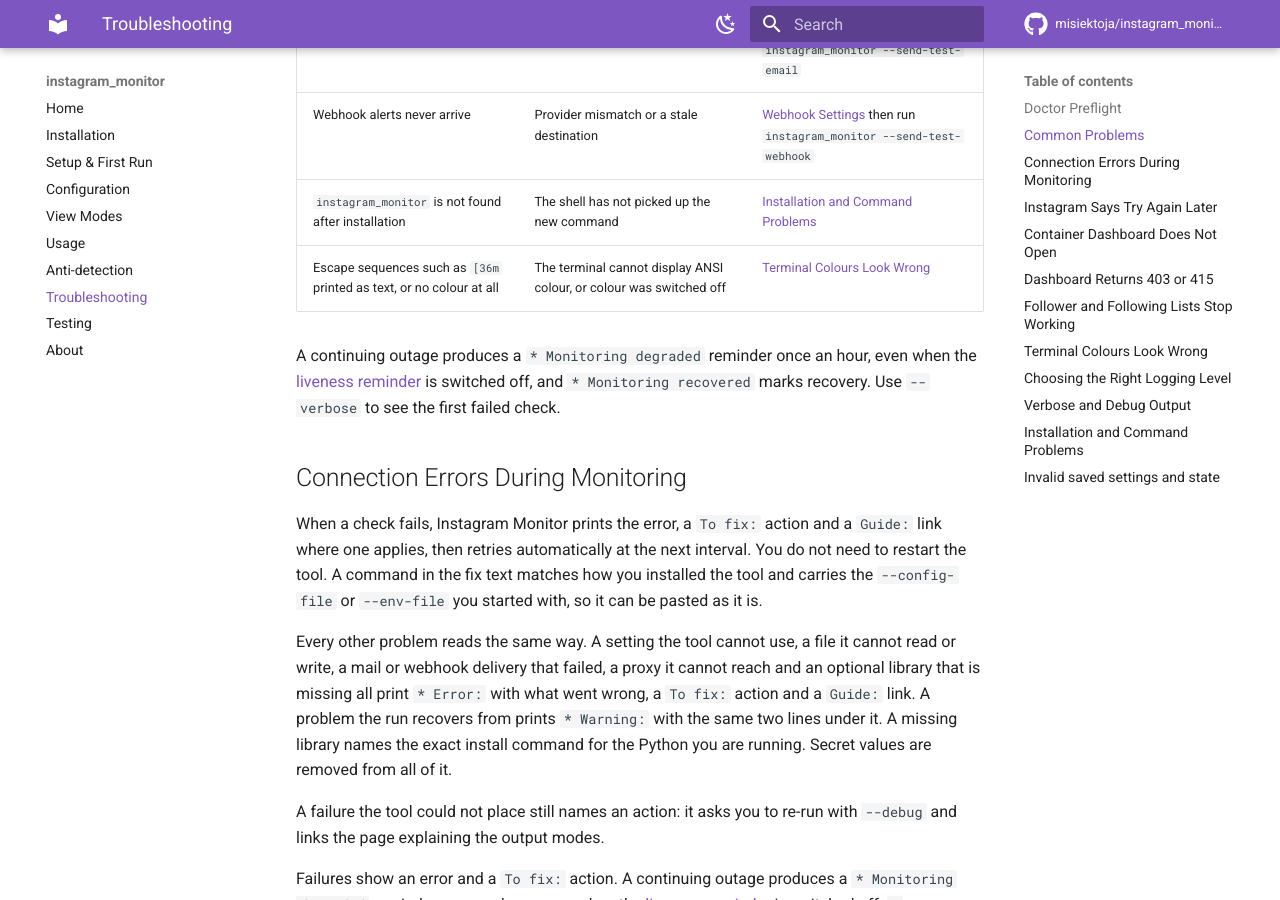
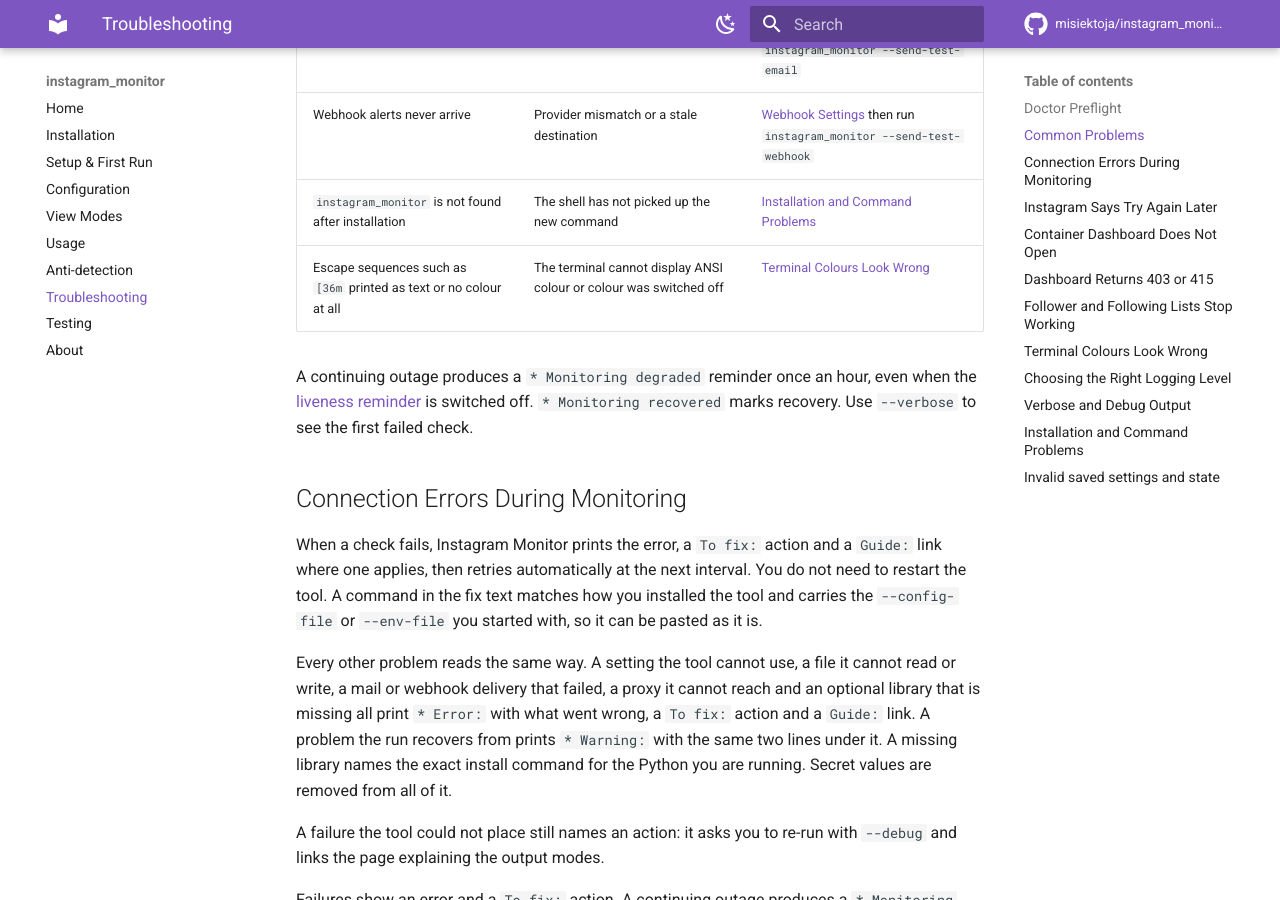
Before and after one commit to misiektoja/instagram_monitor, an MkDocs documentation site: the page built from docs/troubleshooting.md, in a window 1280 px wide and 900 px high, scrolled down 2108 px. Built offline with MkDocs 1.6.1 and Material for MkDocs 9.7.7, drawn with Linux system fonts in a browser that asks for light colours; comment, search, counter and statistics services are not loaded.

```diff
--- a/docs/troubleshooting.md
+++ b/docs/troubleshooting.md
@@ -57,9 +57,9 @@ Every failure is reported in the same three-part shape: what went wrong, a `To f
 | Emails never arrive | Incomplete SMTP settings | [SMTP Settings](configuration.md#smtp-settings) then run `instagram_monitor --send-test-email` |
 | Webhook alerts never arrive | Provider mismatch or a stale destination | [Webhook Settings](configuration.md#webhook-settings) then run `instagram_monitor --send-test-webhook` |
 | `instagram_monitor` is not found after installation | The shell has not picked up the new command | [Installation and Command Problems](#installation-and-command-problems) |
-| Escape sequences such as `[36m` printed as text, or no colour at all | The terminal cannot display ANSI colour, or colour was switched off | [Terminal Colours Look Wrong](#terminal-colours-look-wrong) |
+| Escape sequences such as `[36m` printed as text or no colour at all | The terminal cannot display ANSI colour or colour was switched off | [Terminal Colours Look Wrong](#terminal-colours-look-wrong) |
 
-A continuing outage produces a `* Monitoring degraded` reminder once an hour, even when the [liveness reminder](usage.md#liveness-reminder) is switched off, and `* Monitoring recovered` marks recovery. Use `--verbose` to see the first failed check.
+A continuing outage produces a `* Monitoring degraded` reminder once an hour, even when the [liveness reminder](usage.md#liveness-reminder) is switched off. `* Monitoring recovered` marks recovery. Use `--verbose` to see the first failed check.
 
 <a id="connection-errors-during-monitoring"></a>
 ## Connection Errors During Monitoring
```
Also changed, not shown: docs/configuration.md (+1 -1 lines), docs/usage.md (+2 -2 lines).
